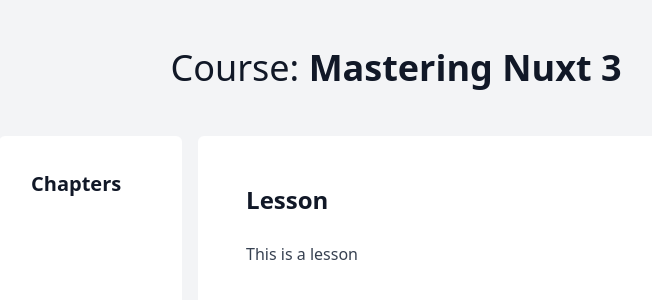
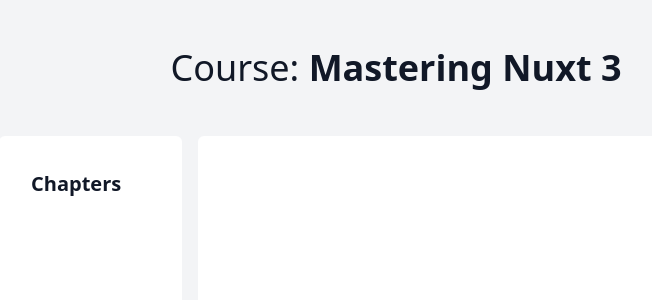
Before and after one commit to Beking0912/nuxt-course-website, a Nuxt app: page /course in a window 1280 px wide. Shown: the top 300 px of the page, without its empty margins (244-896 px from the left). Built offline with nearby package versions, Linux system fonts and the light colour scheme.

Commit message:
CHG: nested routes

```diff
--- a/pages/course.vue
+++ b/pages/course.vue
@@ -16,8 +16,7 @@
             </div>
 
             <div class="prose p-12 bg-white rounded-md w-[65ch]">
-                <h2>Lesson</h2>
-                <p>This is a lesson</p>
+                <NuxtPage />
             </div>
         </div>
     </div>
--- /dev/null
+++ b/pages/course/lesson.vue
@@ -0,0 +1,4 @@
+<template>
+    <h2>Lesson</h2>
+    <p>This is a lesson</p>
+  </template>
```
